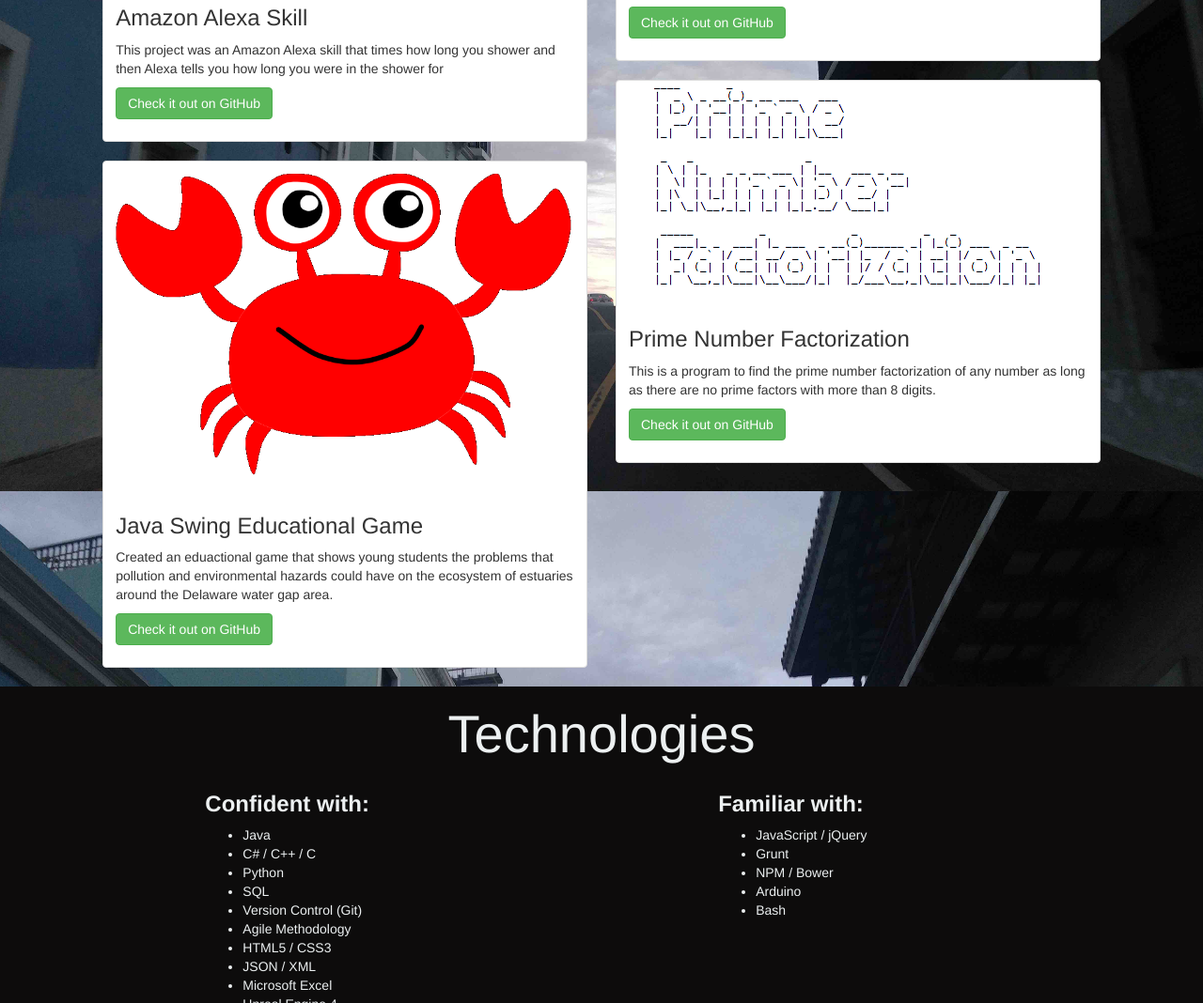
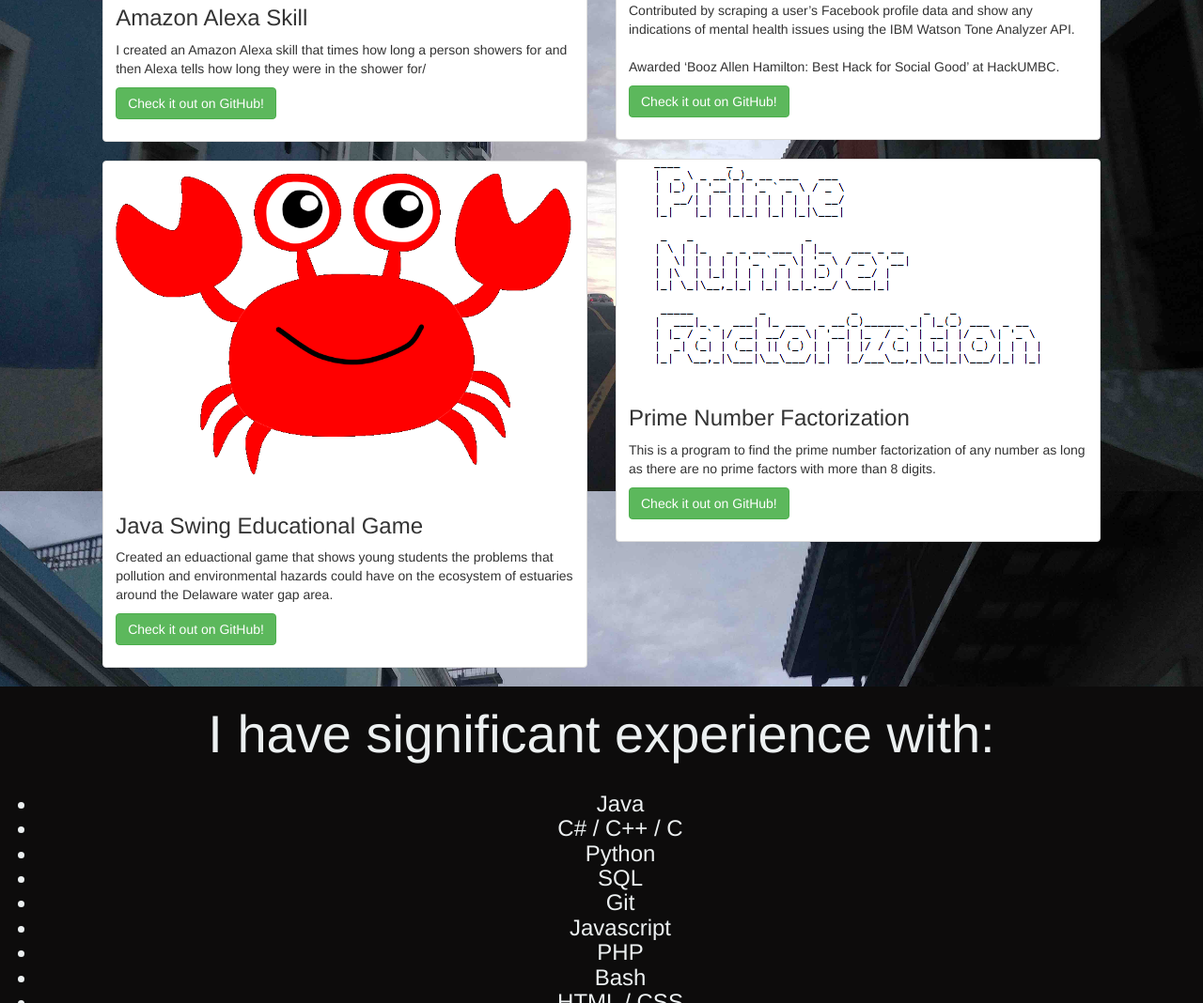
Before and after one commit to MMeehan1197/MMeehan1197.github.io, a plain HTML site: page index.html in a window 1280 px wide. Shown: the part 1732-2800 px from the top of the page at 94% size. Drawn offline with nearby package versions, Linux system fonts and the light colour scheme; some packages are replaced by stand-ins of ours; a script that the page names is missing.

Commit message:
Need to rebase git repo, but just copied
Copied index.html from local machine into this repo. No major changes, mostly just language changes and timings for wow.js

```diff
--- a/index.html
+++ b/index.html
@@ -41,7 +41,7 @@
 <body>
 
 	<!-- Fixed navbar -->
-	<nav id="navbar" class="navbar navbar-default navbar-fixed-top wow zoomIn" data-wow-delay=".2s" role="navagation">
+	<nav id="navbar" class="navbar navbar-default navbar-fixed-top wow zoomIn" data-wow-delay="1.5s" role="navagation">
 		<div class="container-fluid">
 			<div class="navbar-header">
 				<span class="sr-only">Toggle navigation</span>
@@ -67,7 +67,7 @@
 <div id="intro" class="intro">
 	<div class="text-center intro-font">
 		<h1 id="intro-name" class="wow zoomIn" data-wow-delay=".2s">Michael Meehan</h1>
-		<a id="intro-button" href="#about" class="btn btn-success btn-lg wow zoomIn" data-wow-delay=".2s">About Me</a>
+		<a id="intro-button" href="#about" class="btn btn-success btn-lg wow zoomIn" data-wow-delay="1.5s">About Me</a>
 	</div>
 </div>
 <!-- /first section -->
@@ -81,11 +81,13 @@
 			</div>
 			<div class="col-sm-6 text-white text-center wow zoomIn" data-wow-offset="50">
 				<h1><b>Hello!</b></h1>
-				<p class="lead"><br />Welcome to my website!<br/><br /> My name is Michael Meehan, and I love anything and everything having to do with technology. Give me a problem, and you can be sure that I'll be thinking about it from sunrise until sunset.<br/><br/>
+				<p class="lead"><br />My name is Michael Meehan, and I am a Computer Science BS at the University of Delaware with a minor in Cybersecurity.<br/><br/>
 
-					I have mainly had experience with Front End Web Development, Game Development, and Database Management, but I'd love to learn other skills too!<br/><br/>
+					I have experience with Full Stack Development, Database Management, identifying and correcting potential vulnerabilities in a codebase. </br></br>
 
-					I'm always looking for new technologies to use and new problems to tackle!
+					I am currently looking for a full time position in a Software Development or Cybersecurity role.<br/><br/>
+
+					I have a passion for solving problems and would love to help with yours!
 				</p>
 			</div>
 		</div>
@@ -106,8 +108,8 @@
 				<img src="logo_amazon.svg">
 				<div class="caption">
 					<h3>Amazon Alexa Skill</h3>
-					<p>This project was an Amazon Alexa skill that times how long you shower and then Alexa tells you how long you were in the shower for</p>
-					<p><a href="https://github.com/MMeehan1197/Power-Shower" class="btn btn-success" role="button">Check it out on GitHub</a>
+					<p>I created an Amazon Alexa skill that times how long a person showers for and then Alexa tells how long they were in the shower for/</p>
+					<p><a href="https://github.com/MMeehan1197/Power-Shower" class="btn btn-success" role="button">Check it out on GitHub!</a>
 					</div>
 				</div>
 				<div class="thumbnail">
@@ -115,17 +117,19 @@
 					<div class="caption">
 						<h3>Java Swing Educational Game</h3>
 						<p>Created an eduactional game that shows young students the problems that pollution and environmental hazards could have on the ecosystem of estuaries around the Delaware water gap area.</p>
-						<p><a href="https://github.com/CISC275-F2016/Section-011-Team-4" class="btn btn-success" role="button">Check it out on GitHub</a>
+						<p><a href="https://github.com/CISC275-F2016/Section-011-Team-4" class="btn btn-success" role="button">Check it out on GitHub!</a>
 						</div>
 					</div>
 				</div>
 				<div class="col-sm-5 wow zoomIn">
 					<div class="thumbnail">
-						<img src="...">
 						<div class="caption">
 							<h3>Psynopsys</h3>
-							<p>Worked as an equal member of a four person team to build a service that would scrape a user’s Facebook data and use that data to determine if there were any indications of mental health disorders such as depression or anxiety.</p>
-							<p><a href="https://gitlab.com/Michael.Meehan/Facebook_posts" class="btn btn-success" role="button">Check it out on GitHub</a>
+							<p>Worked as a member of a four person team to build a website that would analyze a person’s Facebook account and see if they are at risk for depression.<br/><br/>
+							Contributed by scraping a user’s Facebook profile data and show any indications of mental health issues using the IBM Watson Tone Analyzer API.<br/>
+							<br/>Awarded ‘Booz Allen Hamilton: Best Hack for Social Good’ at HackUMBC.
+							</p>
+							<p><a href="https://gitlab.com/Michael.Meehan/Facebook_posts" class="btn btn-success" role="button">Check it out on GitHub!</a>
 							</div>
 						</div>
 						<div class="thumbnail">
@@ -133,7 +137,7 @@
 							<div class="caption">
 								<h3>Prime Number Factorization</h3>
 								<p>This is a program to find the prime number factorization of any number as long as there are no prime factors with more than 8 digits.</p>
-								<p><a href="https://github.com/MMeehan1197/PrimeFactorization" class="btn btn-success" role="button">Check it out on GitHub</a>
+								<p><a href="https://github.com/MMeehan1197/PrimeFactorization" class="btn btn-success" role="button">Check it out on GitHub!</a>
 								</div>
 							</div>
 						</div>
@@ -145,25 +149,24 @@
 	<div class="container fill-width">
 		<div class="row">
 			<div class="col-sm-12 text-white text-center wow zoomIn" data-wow-offset="200">
-				<h1 id="skills-title">Technologies</h1>
+				<h1 id="skills-title">I have significant experience with:</h1>
 			</div>
-			<div class="col-sm-2"></div>
-			<div class="col-sm-4 text-white wow zoomIn" data-wow-offset="200">
-				<h3><b>Confident with:</b></h3>
-				<ul>
+<!-- 			<div class="col-sm-2"></div> -->
+			<div class="col-sm-12 text-white text-center wow zoomIn" data-wow-offset="200">
+				<h3><ul>
 					<li>Java</li>
 					<li>C# / C++ / C</li>
 					<li>Python</li>
 					<li>SQL</li>
-					<li>Version Control (Git)</li>
-					<li>Agile Methodology</li>
-					<li>HTML5 / CSS3</li>
-					<li>JSON / XML</li>
-					<li>Microsoft Excel</li>
-					<li>Unreal Engine 4</li>
-				</ul>
+					<li>Git</li>
+					<li>Javascript</li>
+					<li>PHP</li>
+					<li>Bash</li>
+					<li>HTML / CSS</li>
+					<li>ASP.NET</li>
+				</ul></h3>
 			</div>
-			<div class="col-sm-1"></div>
+<!-- 			<div class="col-sm-1"></div>
 			<div class="col-sm-4 text-white wow zoomIn" data-wow-offset="200">
 				<h3><b>Familiar with:</b></h3>
 				<ul>
@@ -173,7 +176,7 @@
 					<li>Arduino</li>
 					<li>Bash</li>
 				</ul>
-			</div>
+			</div> -->
 
 			<div class="col-sm-12">
 				<hr class="line">
```
